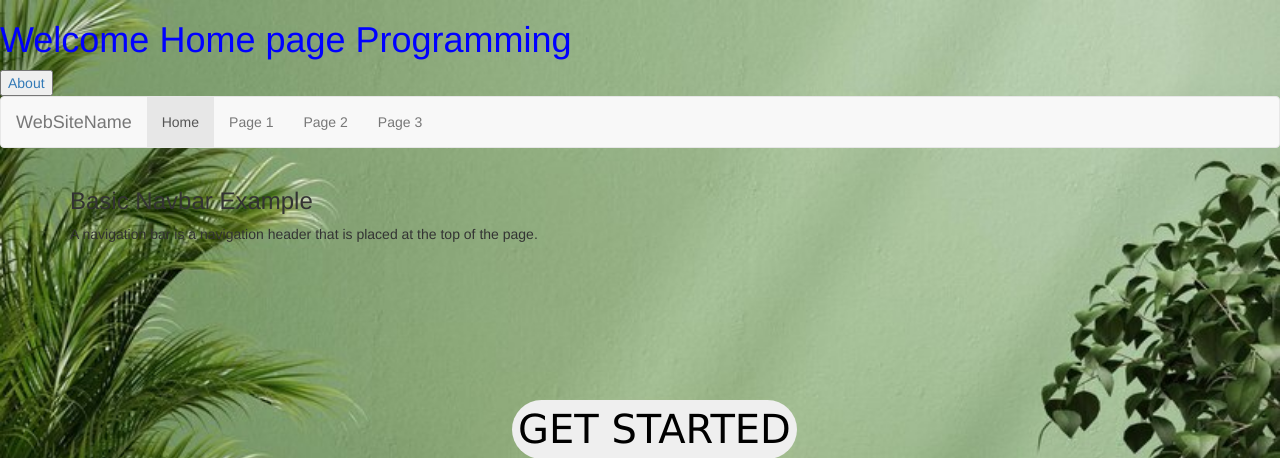
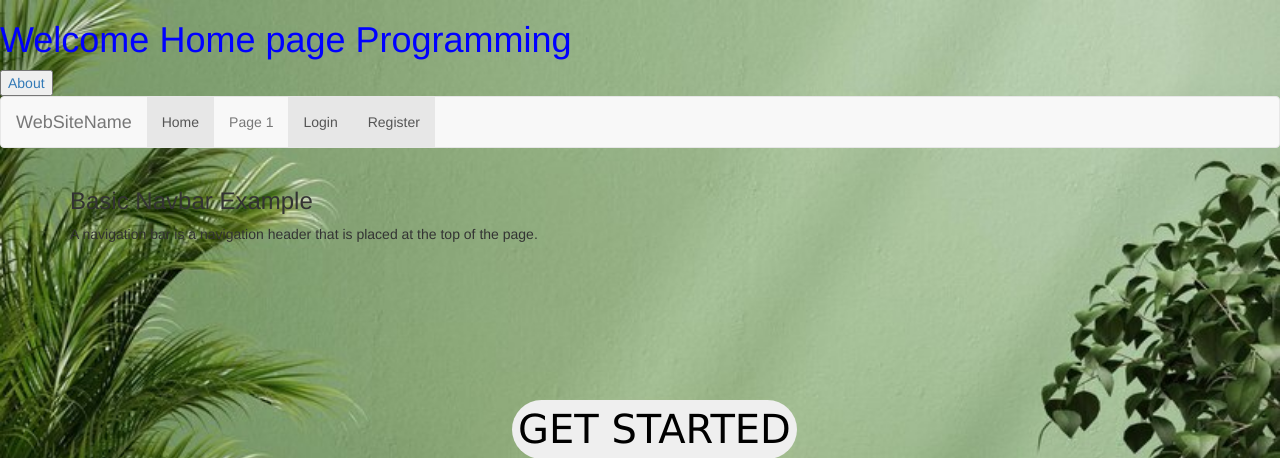
Before and after one commit to Kingsly62/portfolio-djangoAplication, a Django app: page / in a window 1280 px wide. Shown: the top 458 px of the page. Run offline with Django 4.2, Linux system fonts and the light colour scheme; some libraries are stand-ins or nearby versions.

Commit message:
add new content in the files register and login forms

```diff
--- a/home/templates/home.html
+++ b/home/templates/home.html
@@ -27,8 +27,8 @@
         <ul class="nav navbar-nav">
           <li class="active"><a href="#">Home</a></li>
           <li><a href="#">Page 1</a></li>
-          <li><a href="#">Page 2</a></li>
-          <li><a href="#">Page 3</a></li>
+          <li class="active"><a href="login">Login</a></li>
+          <li class="active"><a href="register">Register</a></li>
         </ul>
       </div>
     </nav>
--- a/home/urls.py
+++ b/home/urls.py
@@ -6,5 +6,7 @@
     path('', views.home, name='home'),
     path('about', views.about, name='about'),
     path('projects', views.projects, name='projects'),
-    path('contact', views.contact, name='contact')
+    path('contact', views.contact, name='contact'),
+    path('register', views.register, name='register'),
+    path('login', views.login, name='login')
 ]
--- a/home/views.py
+++ b/home/views.py
@@ -18,3 +18,11 @@
 
 def contact(request):
     return HttpResponse('This is my contact Home page(/)')
+
+
+def register(request):
+    return render(request, 'register.html')
+
+
+def login(request):
+    return render(request, 'login.html')
```
Also changed, not shown: home/templates/login.html (+16 -0 lines), home/templates/register.html (+16 -0 lines).
